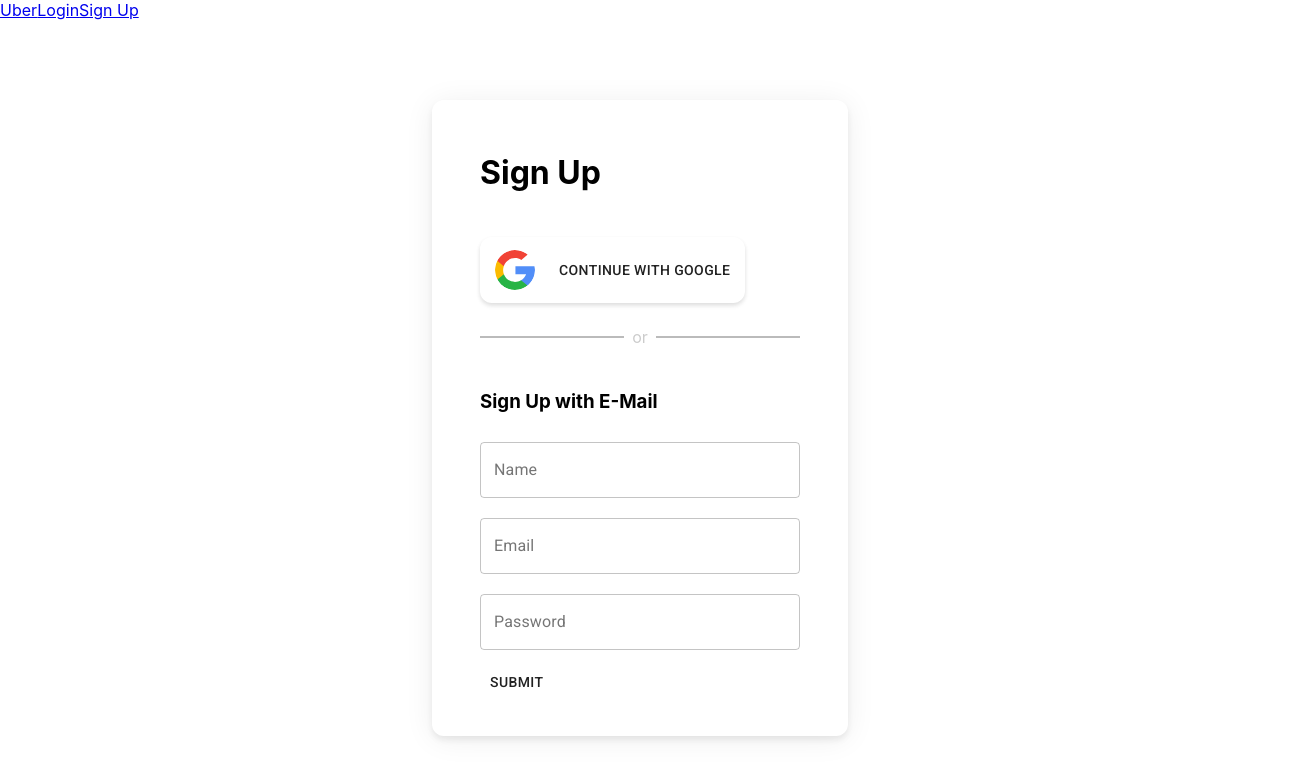
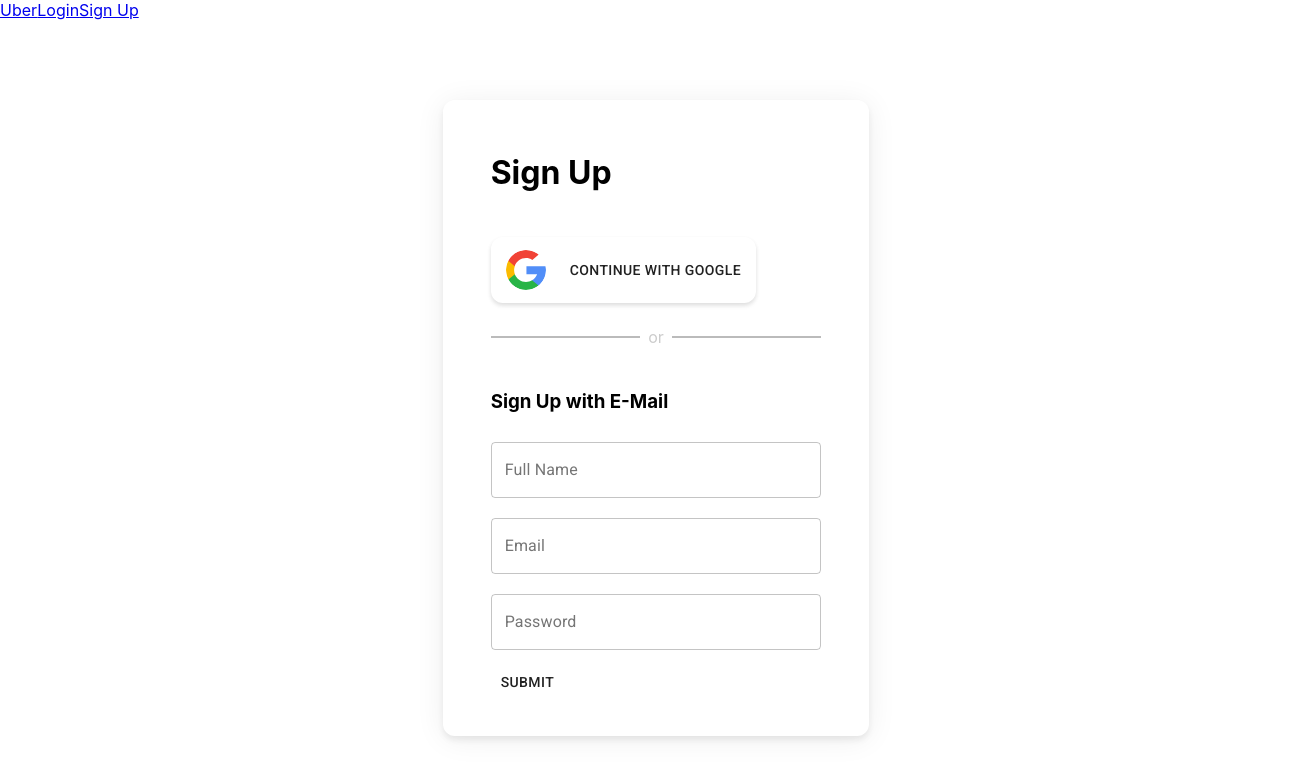
Before and after one commit to ADIthaker/Tassista, a React (Create React App) app in the folder client/: page /register in a window 1280 px wide. Shown: the top 780 px of the page, 1312 px wide, since content can reach past the window. Built offline with nearby package versions, Linux system fonts and the light colour scheme.

Commit message:
added sign up form validation

```diff
--- a/client/src/components/Signup/SignUp.js
+++ b/client/src/components/Signup/SignUp.js
@@ -1,14 +1,69 @@
-import React from 'react';
-import {Grid, TextField, Box, Button, Avatar} from '@material-ui/core';
+import React,{useReducer,} from 'react';
+import {Grid, TextField, Box, Button, Avatar, FormHelperText} from '@material-ui/core';
 import {makeStyles} from '@material-ui/core/styles';
 import Glogo from '../../google-hangouts.svg';
 import useStyles from './SignUpStyles';
 
 
+const emailRegex = /^(([^<>()\[\]\.,;:\s@\"]+(\.[^<>()\[\]\.,;:\s@\"]+)*)|(\".+\"))@(([^<>()[\]\.,;:\s@\"]+\.)+[^<>()[\]\.,;:\s@\"]{2,})$/i;
+const usernameRegex = /\w \w/;
+const passwordRegex = /^[A-Za-z]\w{7,14}$/;
+const initialState = {
+    emailValue:'',
+    usernameValue:'',
+    passwordValue:'',
+    validation:{
+        emailValid:true,
+        passwordValid:true,
+        usernameValid:true
+    }
+
+};
+const reducer = (state, action)=>{
+    switch(action.type) {
+        case 'emailChange':
+            return {... state, emailValue : action.payload };
+        case 'usernameChange':
+            return {... state, usernameValue : action.payload };
+        case 'passwordChange':
+            return {... state, passwordValue : action.payload };
+        case 'validation':
+            return {... state, validation : action.settings};
+    }
+
+}
+
 const SignUp = () => {
+
+    const [state, dispatch] = useReducer(reducer, initialState);
     const classes = useStyles();
+    const fieldChangeHandler = (name,event) =>{
+        let emailTest = state.validation.emailValid;
+        let passwordTest = state.validation.passwordValid;
+        let usernameTest = state.validation.usernameValid;
+        if(name==='email') {
+             emailTest = emailRegex.test(event.target.value);
+        } else if(name==='password'){
+             passwordTest = passwordRegex.test(event.target.value);
+        } else if(name==='username'){
+             usernameTest = usernameRegex.test(event.target.value);
+        }
+        dispatch({type:'validation',
+            settings:{
+                emailValid:emailTest,
+                passwordValid:passwordTest,
+                usernameValid:usernameTest,
+            }
+        })
+        const typeToPass = name + 'Change';
+        dispatch({type: typeToPass ,payload:event.target.value});
+    }
+    console.log(state);
+
+
+
     return(
-        <Box className={classes.main}>
+        <Box className={classes.main} width={1}>
             <Grid container >
                 <Grid item sm={3} md={4}  />
                 <Grid item sm={6} md={4}  className={classes.form}>
@@ -30,35 +85,44 @@
                                 <form autoComplete="off" noValidate>
                                     <TextField
                                         variant = "outlined"
-                                        label="Name"
+                                        label="Full Name"
                                         name = "username"
                                         fullWidth
+                                        onChange = {(e)=>fieldChangeHandler('username',e)}
                                         className = {classes.root}
+                                        error = {state.validation.usernameValid===false ?  true:false }
+                                        helperText = {state.validation.usernameValid===false ? "Invalid Name" : ''}
                                         />
+
                                     <TextField
                                         variant = "outlined"
                                         label = "Email"
                                         name = "email"
                                         fullWidth
+                                        onChange = {(e)=>fieldChangeHandler('email',e)}
                                         className = {classes.root}
+                                        error = {state.validation.emailValid===false ? true:false}
+                                        helperText = {state.validation.emailValid===false ? "Invalid Email" :'' }
                                         />
                                     <TextField
                                         variant = "outlined"
                                         label = "Password"
                                         name = "password"
+                                        type="password"
                                         fullWidth
+                                        onChange = {(e)=>fieldChangeHandler('password',e)}
                                         className = {classes.root}
+                                        error = {state.validation.passwordValid===false ? true:false}
+                                        helperText = {state.validation.passwordValid===false ? "Invalid Password" : ''}
                                         />
                                     <Button className={classes.submitButton} width={1} >Submit</Button>
                                 </form>
                             </Box>
                         </Grid>
-
                     </Grid>
-
                 </Grid>
-            <Grid item sm={3} md={4} />
-        </Grid>
+                <Grid item sm={3} md={4} />
+            </Grid>
     {/* <div>Icons made by <a href="https://www.flaticon.com/authors/freepik" title="Freepik">Freepik</a> from <a href="https://www.flaticon.com/" title="Flaticon">www.flaticon.com</a></div> */}
         </Box>
 
--- a/client/src/index.js
+++ b/client/src/index.js
@@ -6,12 +6,12 @@
 import {BrowserRouter} from 'react-router-dom';
 
 ReactDOM.render(
-  <React.StrictMode>
+
     <BrowserRouter>
       <App />
     </BrowserRouter>
 
-  </React.StrictMode>,
+  ,
   document.getElementById('root')
 );
 
```
